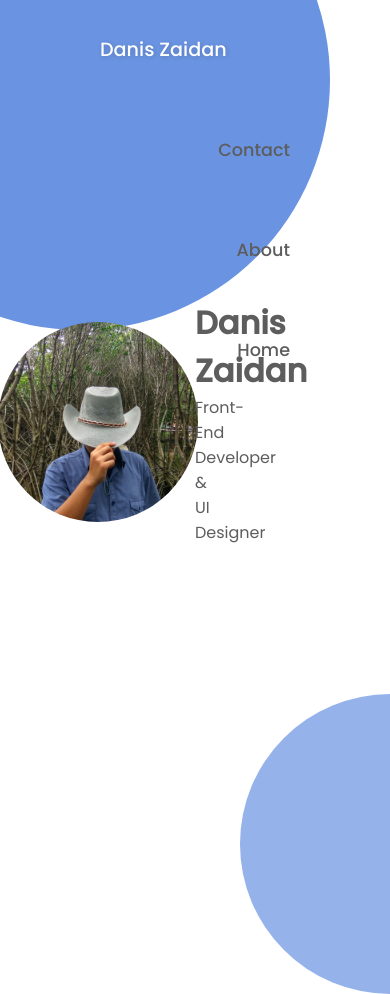
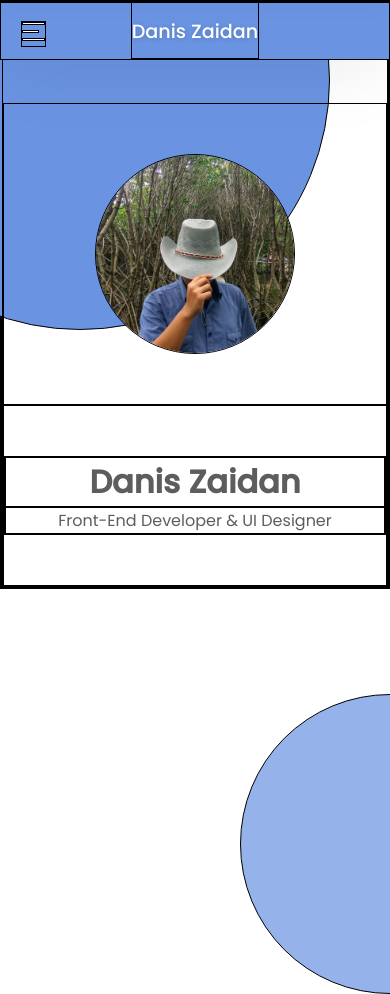
Before and after one commit to daniszaidan/SubmissionDicoding-ProfileWebsite, a plain HTML site: page index.html in a window 390 px wide. Shown: the top 994 px of the page. Drawn offline with Linux system fonts and the light colour scheme.

Commit message:
responsive navigation & index page

```diff
--- a/css/style.css
+++ b/css/style.css
@@ -55,6 +55,24 @@ nav .logo{
     font-size: 1.2rem;
     font-weight: 500;
     text-shadow: 1px 1px 5px rgba(26, 26, 26, .2);
+    position: relative;
+    z-index: 4;
+}
+nav .menu-mobile{
+	display: none;
+	width: 100%;
+}
+
+nav .menu-mobile a{
+	display: block;
+	line-height: 60px;
+	text-align: center;
+}
+nav ul{
+    float: right;
+    transition: all .3s;
+    position: relative;
+    z-index: 3;
 }
 nav ul li{
     list-style: none;
@@ -96,7 +114,7 @@ main{
     width: 100%;
     padding-right: 200px;
 }
-.intro h1, p{
+.intro h1, .intro p{
     text-align: right;
 }
 main .main-description{
@@ -137,3 +155,104 @@ main .main-description a{
     height: 100%;
     line-height: 60px;
 }
+
+/*Desktop (Smaller 1024px)*/
+@media (max-width: 1024px){
+    .intro {
+        padding-right: 150px;
+    }
+}
+
+/*Tablet (Smaller 760px)*/
+@media (max-width: 760px){
+    nav{
+        background: #6A94E2;
+        padding: 0px;
+        height: 60px;
+        display: flex;
+        justify-content: center;
+        box-shadow: 0px 0px 80px 0px rgba(0,0,0,.1);
+    }
+    nav .menu-mobile{
+		display: block;
+		position: absolute;
+		z-index: 99;
+		background: white;
+		cursor: pointer;
+		box-shadow: 0 1px 20px 0 rgba(46,61,73,.2);
+	}
+	nav .menu-mobile a{
+		font-weight: 500;
+    }
+    #menu-button{
+		position: absolute;
+		width: 25px;
+		display: inline-block;
+		cursor: pointer;
+		margin: 19px;
+		z-index: 99;
+	}
+	#menu-button span{
+		height: 3px;
+		background: white;
+		margin-bottom: 5px;
+		display: block;
+	}
+	#menu-button span:nth-child(2){
+		width: 75%;
+    }
+    nav .logo {
+        line-height: 60px;
+        text-align: center;
+    }
+    nav ul{
+		position: absolute;
+		top: -240px;
+		overflow: hidden;
+		z-index: 1;
+        width: 100%;
+        display: flex;
+        justify-content: center;
+        align-items: center;
+        flex-direction: column;
+	}
+	.menu-open{
+		top: 60px;
+		z-index: 1;
+	}
+	nav ul li{
+		width: 100%;
+		background: white;
+    }
+    nav ul li a {
+        line-height: 60px;
+        width: 100%;
+        display: block;
+        margin-left: 0px;
+        text-align: center;
+    }
+
+    main {
+        height: auto;
+        overflow: auto;
+    }
+    .section-half {
+        width: 100%;
+        height: auto;
+        padding: 50px 0;
+    }
+    #photo-frame{
+        margin-top: 100px;
+    }
+    .intro {
+        padding-right: 0px;
+    }
+    .intro h1, .intro p {
+        text-align: center;
+    }
+}
+
+/*Phone (Smaller 480px)*/
+@media (max-width: 480px){
+
+}
--- a/index.html
+++ b/index.html
@@ -11,7 +11,7 @@
     <link rel="stylesheet" href="css/style.css">
     <style>
         * {
-            /* border: 1px solid black; */
+            border: 1px solid black;
         }
     </style>
 </head>
@@ -19,8 +19,15 @@
 <body>
 
     <nav>
-        <ul>
-            <a class="logo" href="index.html">Danis Zaidan</a>
+        <div class="menu-mobile">
+            <div id="menu-button" onclick="toggleMenu();">
+                <span></span>
+                <span></span>
+                <span></span>
+            </div>
+        </div>
+        <a class="logo" href="index.html">Danis Zaidan</a>
+        <ul id="menu-list">
             <li><a href="contact.html">Contact</a></li>
             <li><a href="about.html">About</a></li>
             <li><a href="index.html">Home</a></li>
@@ -31,7 +38,7 @@
     <div class="circle-bottom"></div>
 
     <main>
-        <div class="section-half flex-center">
+        <div class="section-half flex-center" id="photo-frame">
             <img class="photo-profile" src="image/danis.jpg" alt="image">
         </div>
         <div class="section-half">
--- a/js/script.js
+++ b/js/script.js
@@ -0,0 +1,4 @@
+function toggleMenu() {
+    var menu = document.getElementById('menu-list');
+    menu.classList.toggle('menu-open');
+}
```
